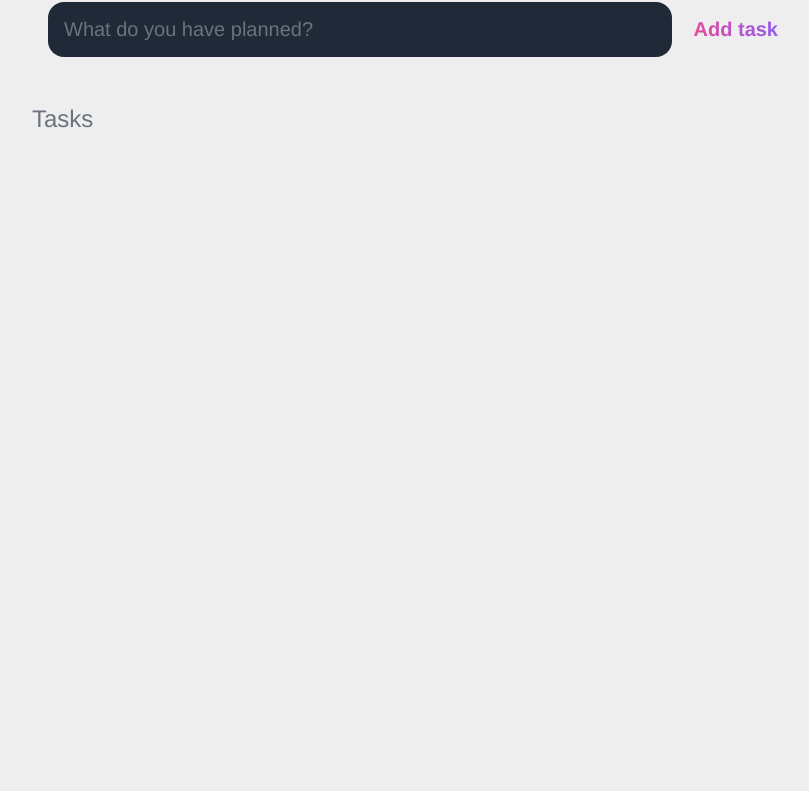
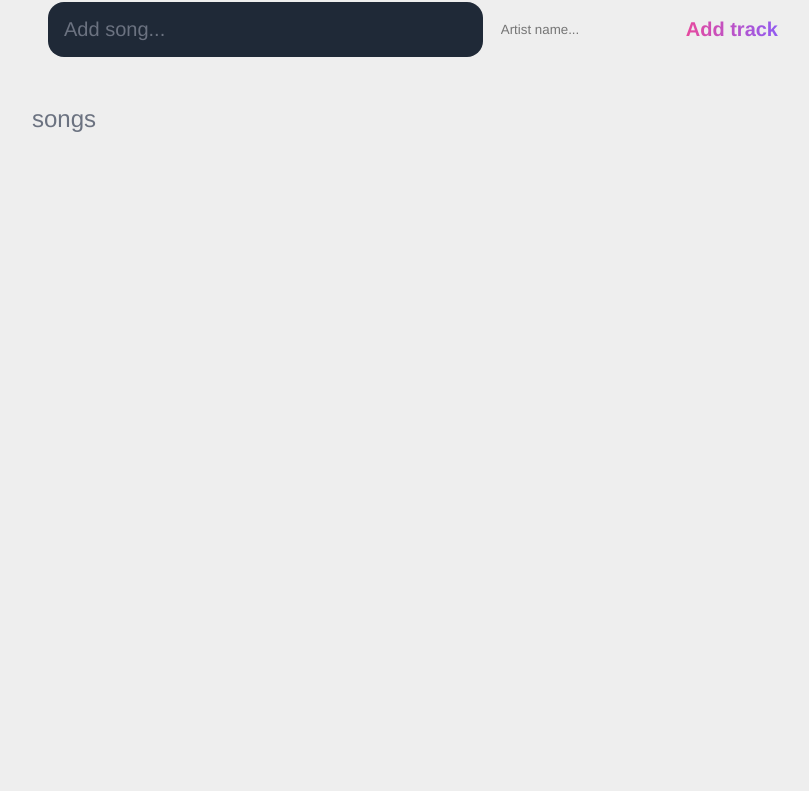
Before and after one commit to ajpelfrey/DJSetPlanner, a plain HTML site: page index.html in a window 1280 px wide. Shown: the part 91-882 px from the top of the page, without its empty margins (224-1033 px from the left). Drawn offline with Linux system fonts and the light colour scheme.

Commit message:
Update index.html

```diff
--- a/index.html
+++ b/index.html
@@ -17,16 +17,24 @@
 				type="text"
 				name="new-task-input"
 				id="new-task-input"
-				placeholder="What do you have planned?" />
+				placeholder="Add song..." />
+			<input
+				type="text"
+				name="artist-name-input"
+				id="artist-name-input"
+				placeholder="Artist name..." />
 			<input
 				type="submit"
 				id="new-task-submit"
-				value="Add task" />
+				value="Add track" />
 		</form>
+
 	</header>
+
+
 	<main>
 		<section class="task-list">
-			<h2>Tasks</h2>
+			<h2>songs</h2>
 
 			<div id="tasks">
 
```
